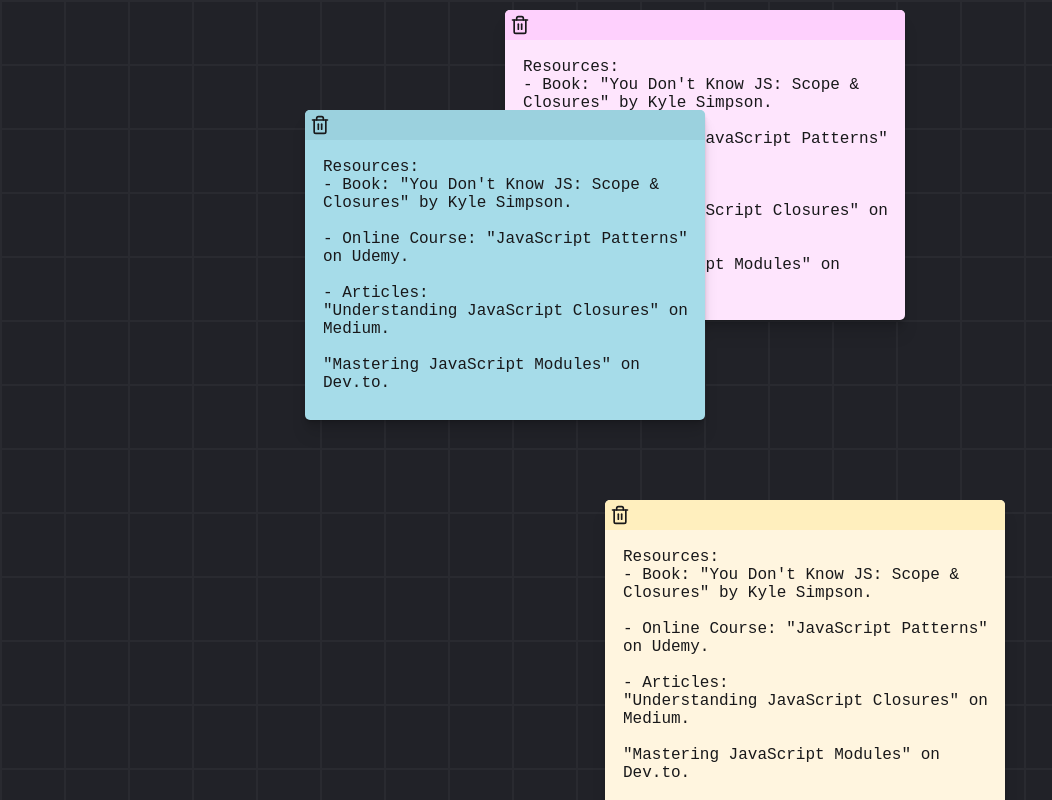
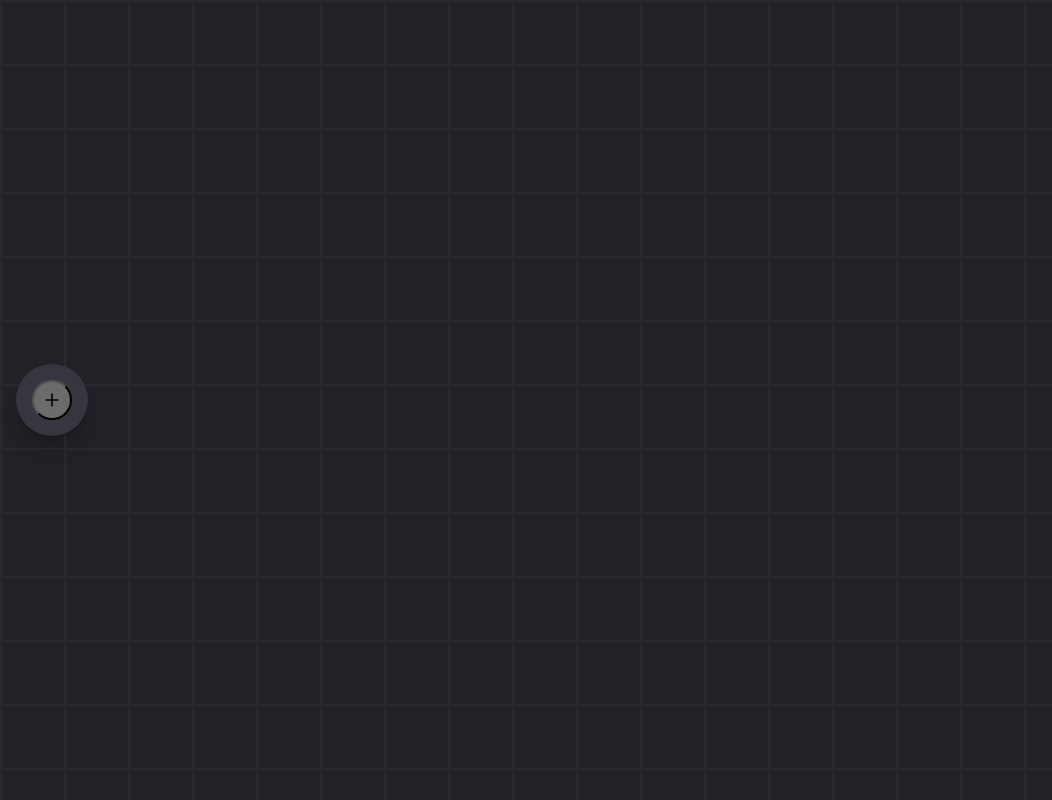
Before and after one commit to Ramonprog/notes-ts, a React (Vite) app: page / in a window 1280 px wide. Shown: the whole page, without its empty margins (0-1052 px from the left). Built offline with nearby package versions, Linux system fonts and the light colour scheme.

Commit message:
feat: context para adicionar notas

```diff
--- a/src/App.tsx
+++ b/src/App.tsx
@@ -1,10 +1,13 @@
+import { NotesProvider } from "./context/NotesContext"
 import { NotesPage } from "./pages/notes"
 
 function App() {
 
   return (
     <div id="app">
-      <NotesPage />
+      <NotesProvider>
+        <NotesPage />
+      </NotesProvider>
     </div>
   )
 }
--- /dev/null
+++ b/src/components/AddButton.tsx
@@ -0,0 +1,13 @@
+import { Plus } from "lucide-react";
+import { colorsOptions } from "../source/database/colors";
+import { useNotes } from "../context/NotesContext";
+
+export function AddButton() {
+  const { addNote } = useNotes();
+
+
+
+  return <button id="add-btn" onClick={() => addNote(colorsOptions[0])}>
+    <Plus size={20} />
+  </button>;
+}
--- /dev/null
+++ b/src/components/Controls.tsx
@@ -0,0 +1,9 @@
+import { AddButton } from "./AddButton";
+
+export function Controls() {
+  return (
+    <div id="controls">
+      <AddButton />
+    </div>
+  );
+}
--- a/src/components/NotesCard.tsx
+++ b/src/components/NotesCard.tsx
@@ -1,8 +1,8 @@
 import { Trash2 } from "lucide-react";
-import { FakeDataItem, Position } from "../types";
+import { NotesData, Position } from "../types";
 import { useEffect, useRef, useState } from "react";
 
-export function NotesCard({ note }: { note: FakeDataItem }) {
+export function NotesCard({ note }: { note: NotesData }) {
 
   const [position, setPosition] = useState(note.position)
 
--- /dev/null
+++ b/src/context/NotesContext.tsx
@@ -0,0 +1,33 @@
+// NotesContext.tsx
+import React, { createContext, useState, ReactNode, useContext } from 'react';
+import { NotesContextType, Colors, NotesData } from '../types/index';
+
+const NotesContext = createContext<NotesContextType | undefined>(undefined);
+
+export const NotesProvider: React.FC<{ children: ReactNode }> = ({ children }) => {
+  const [notes, setNotes] = useState<NotesData[]>([]);
+
+  const addNote = (colors: Colors) => {
+    const newNote: NotesData = {
+      $id: notes.length + 1,
+      body: '',
+      colors,
+      position: { x: 0, y: 0 },
+    };
+    setNotes((prevNotes) => [...prevNotes, newNote]);
+  };
+
+  return (
+    <NotesContext.Provider value={{ notes, addNote }}>
+      {children}
+    </NotesContext.Provider>
+  );
+};
+
+export const useNotes = (): NotesContextType => {
+  const context = useContext(NotesContext);
+  if (!context) {
+    throw new Error('useNotes must be used within a NotesProvider');
+  }
+  return context;
+};
--- a/src/index.css
+++ b/src/index.css
@@ -64,3 +64,40 @@
     width: 100%;
     height: 100%;
 }
+
+
+#controls {
+    display: flex;
+    flex-direction: column;
+    gap: 1em;
+    align-items: center;
+    position: fixed;
+    left: 1em;
+    top: 50%;
+    transform: translateY(-50%);
+    background-color: #35363e;
+    padding: 1em 1em;
+    border-radius: 40px;
+
+    box-shadow: 0 1px 1px hsl(0deg 0% 0% / 0.075), 0 2px 2px hsl(0deg 0% 0% /
+                    0.075), 0 4px 4px hsl(0deg 0% 0% / 0.075), 0 8px 8px hsl(0deg
+                    0% 0% / 0.075), 0 16px 16px hsl(0deg 0% 0% / 0.075);
+    z-index: 10000;
+}
+
+#add-btn {
+    background-color: rgba(107, 107, 107, 1);
+    display: flex;
+    justify-content: center;
+    align-items: center;
+    height: 40px;
+    width: 40px;
+    border-radius: 50%;
+    cursor: pointer;
+    transition: 0.3s;
+}
+
+#add-btn:hover {
+    height: 45px;
+    width: 45px;
+}
--- a/src/pages/notes/index.tsx
+++ b/src/pages/notes/index.tsx
@@ -1,13 +1,16 @@
+import { Controls } from '../../components/Controls'
 import { NotesCard } from '../../components/NotesCard'
-import { fakeData as notes } from '../../source/database/fakeData'
+import { useNotes } from '../../context/NotesContext'
 
 export function NotesPage() {
+  const { notes } = useNotes()
   return (
     <>
       <div>
         {notes.map(note => (
           <NotesCard key={note.$id} note={note} />
         ))}
+        <Controls />
       </div>
     </>
   )
--- /dev/null
+++ b/src/source/database/colors.ts
@@ -0,0 +1,28 @@
+import { Colors } from "../../types";
+
+export const colorsOptions: Colors[] = [
+  {
+    id: "color-yellow",
+    colorHeader: "#FFEFBE",
+    colorBody: "#FFF5DF",
+    colorText: "#18181A"
+  },
+  {
+    id: "color-green",
+    colorHeader: "#AFDA9F",
+    colorBody: "#BCDEAF",
+    colorText: "#18181A"
+  },
+  {
+    id: "color-blue",
+    colorHeader: "#9BD1DE",
+    colorBody: "#A6DCE9",
+    colorText: "#18181A"
+  },
+  {
+    id: "color-purple",
+    colorHeader: "#FED0FD",
+    colorBody: "#FEE5FD",
+    colorText: "#18181A"
+  }
+]
```
Also changed, not shown: src/types/index.ts (+6 -1 lines).
